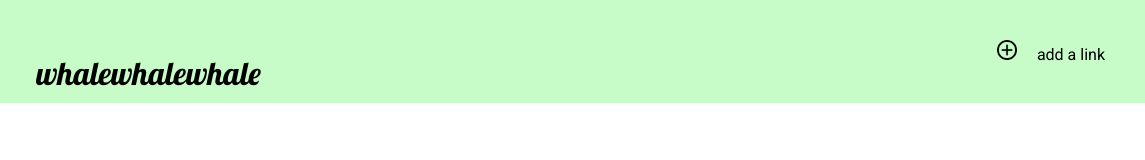
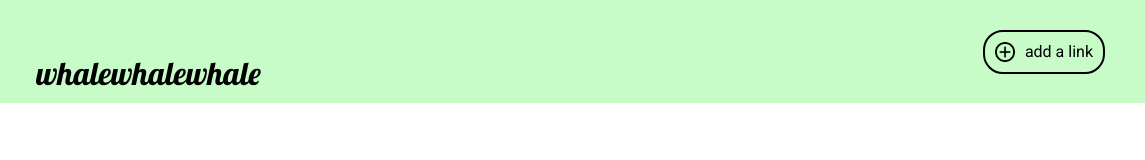
Before and after one commit to samvschantz/React-Reddit-Clone, a React app: page / in a window 1280 px wide. Shown: the full height of the page, 135-1280 px from the left. Built offline with nearby package versions, Linux system fonts and the light colour scheme.

Commit message:
Adding link entry form
Creating component for conditional render

```diff
--- a/src/HomePage.jsx
+++ b/src/HomePage.jsx
@@ -1,11 +1,17 @@
 import React, { Component } from "react";
 import { NavBar } from "./NavBar";
+import { LinkEntry } from "./LinkEntry";
 
 export default class HomePage extends Component {
   constructor(props) {
     super(props);
   }
+
   render() {
-    return <NavBar />;
+    return (
+      <div>
+        <NavBar />
+      </div>
+    );
   }
 }
--- /dev/null
+++ b/src/LinkEntry.jsx
@@ -0,0 +1,18 @@
+import React, { Component } from "react";
+
+export const LinkEntry = props => {
+  let linkEntryForm = <div />;
+
+  if (props.addLink) {
+    linkEntryForm = (
+      <div>
+        <form>
+          <input placeholder="Enter title" />
+          <input placeholder="Paste link" />
+        </form>
+      </div>
+    );
+  }
+
+  return <div>{mainNav}</div>;
+};
--- a/src/styles.css
+++ b/src/styles.css
@@ -27,17 +27,22 @@ body {
 
 .plusSign {
   height: 20px;
-  margin-right: 20px;
+  margin-right: 10px;
+  display: inline-block;
 }
 
 .addLink {
-  display: inline-block;
+  display: flex;
   font-family: Roboto, sans-serif;
   float: right;
-  margin-top: 40px;
+  margin-top: 30px;
   margin-right: 40px;
+  border: 2px solid black;
+  padding: 10px 10px 6px 10px;
+  border-radius: 20px;
 }
 
 .addLink p {
-  display: inline;
+  display: inline-block;
+  margin: 0px 0px 5px 0px;
 }
```
